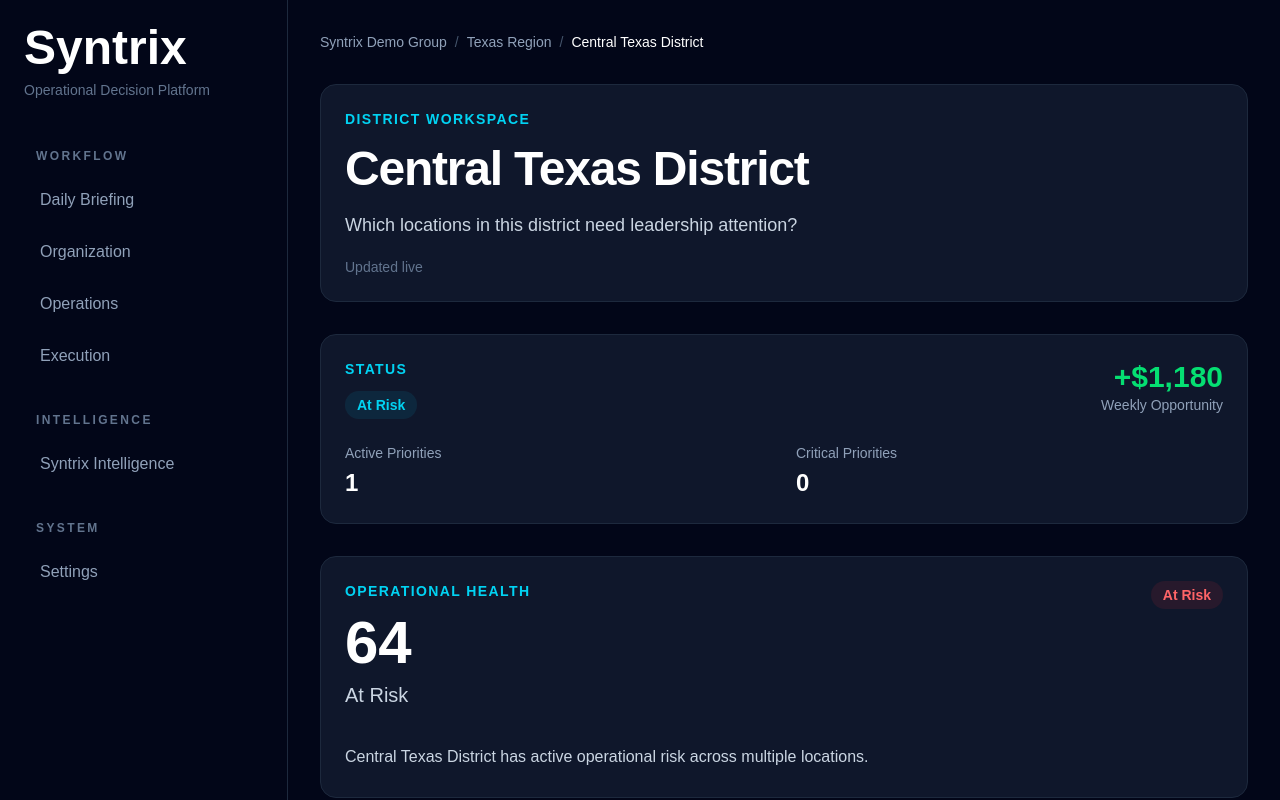
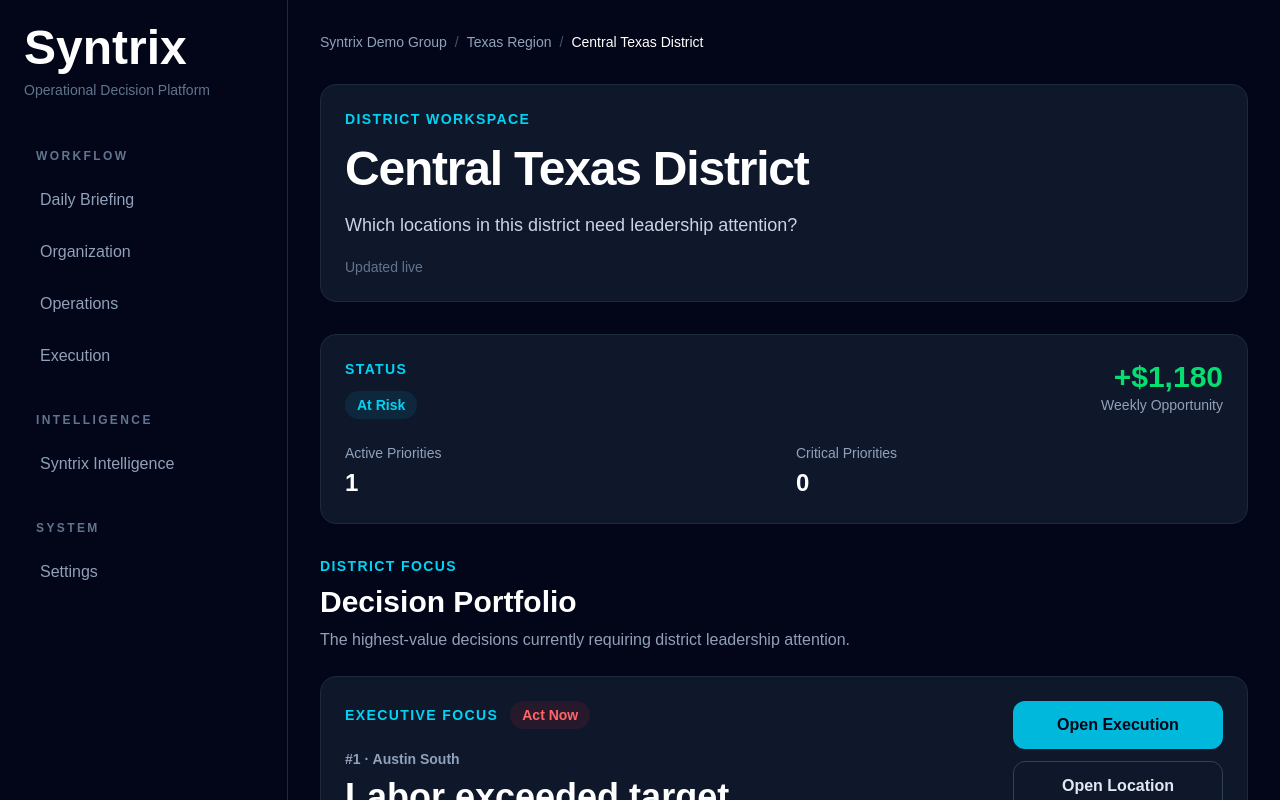
Before and after one commit to SyntrixAI/syntrix-ops, a Next.js app: page /districts/central-texas in a window 1280 px wide. Shown: the top 800 px of the page. Built offline with nearby package versions, Linux system fonts and the light colour scheme.

Commit message:
Integrate district workspace decision portfolio

```diff
--- a/src/app/districts/[id]/page.js
+++ b/src/app/districts/[id]/page.js
@@ -15,6 +15,7 @@
 import OperationsQueue from "../../../components/operations/InvestigationQueue";
 import ExecutionQueue from "../../../components/execution/ExecutionQueue";
 import Card from "../../../components/ui/Card";
+import DecisionPortfolio from "../../../components/business/DecisionPortfolio";
 
 
 
@@ -52,6 +53,7 @@
     locations,
     locationSummaries,
     overview,
+    portfolio,
     operations,
     execution,
     metrics,
@@ -75,6 +77,16 @@
           criticalPriorities={metrics.criticalPriorities}
           estimatedRecovery={metrics.estimatedRecovery}
         />
+
+        <WorkspaceSection
+          label="District Focus"
+          title="Decision Portfolio"
+          description="The highest-value decisions currently requiring district leadership attention."
+        >
+          <DecisionPortfolio
+            portfolio={portfolio}
+          />
+        </WorkspaceSection>
 
         <HealthOverview health={overview.health} />
 
```
Also changed, not shown: src/lib/services/getDistrictWorkspace.js.
